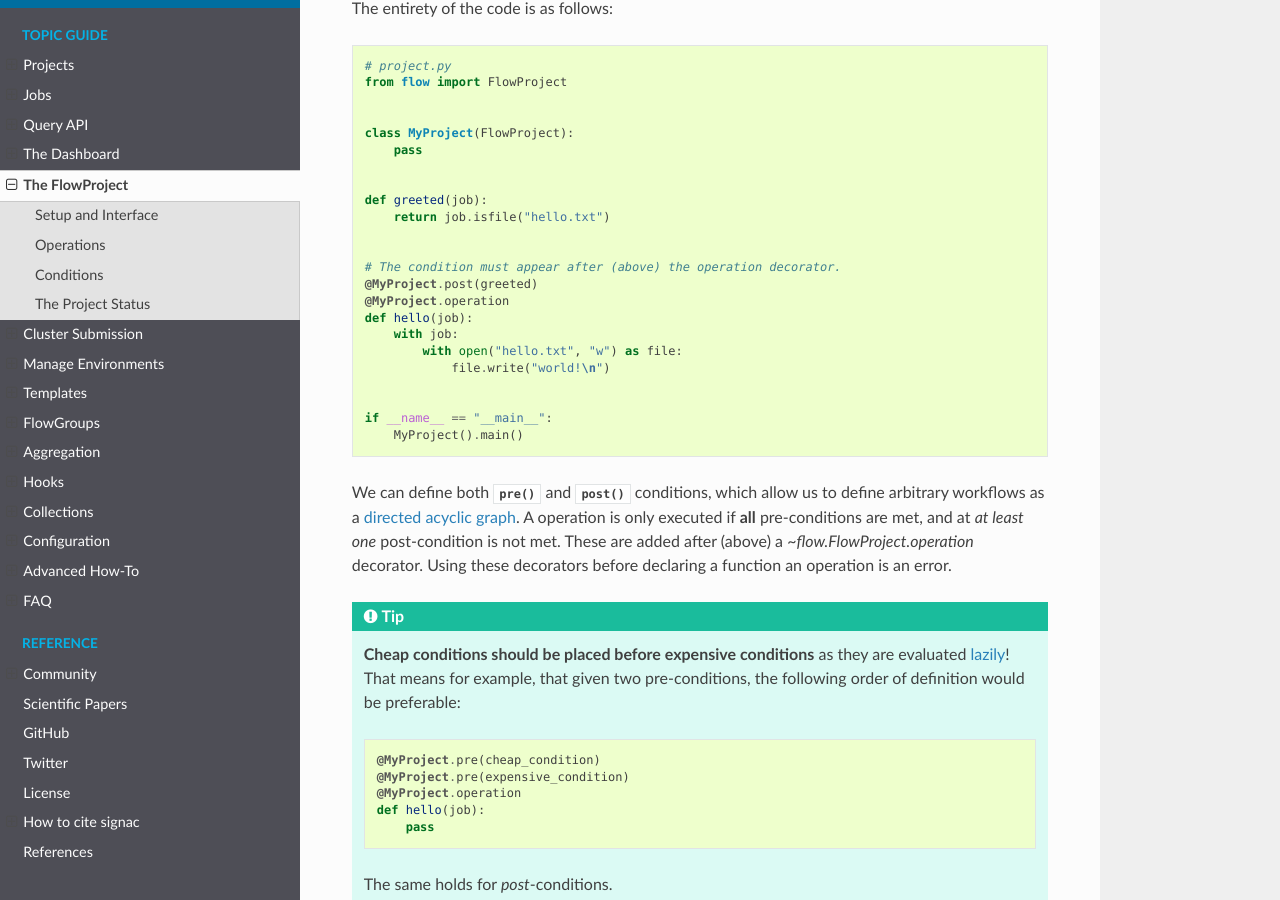
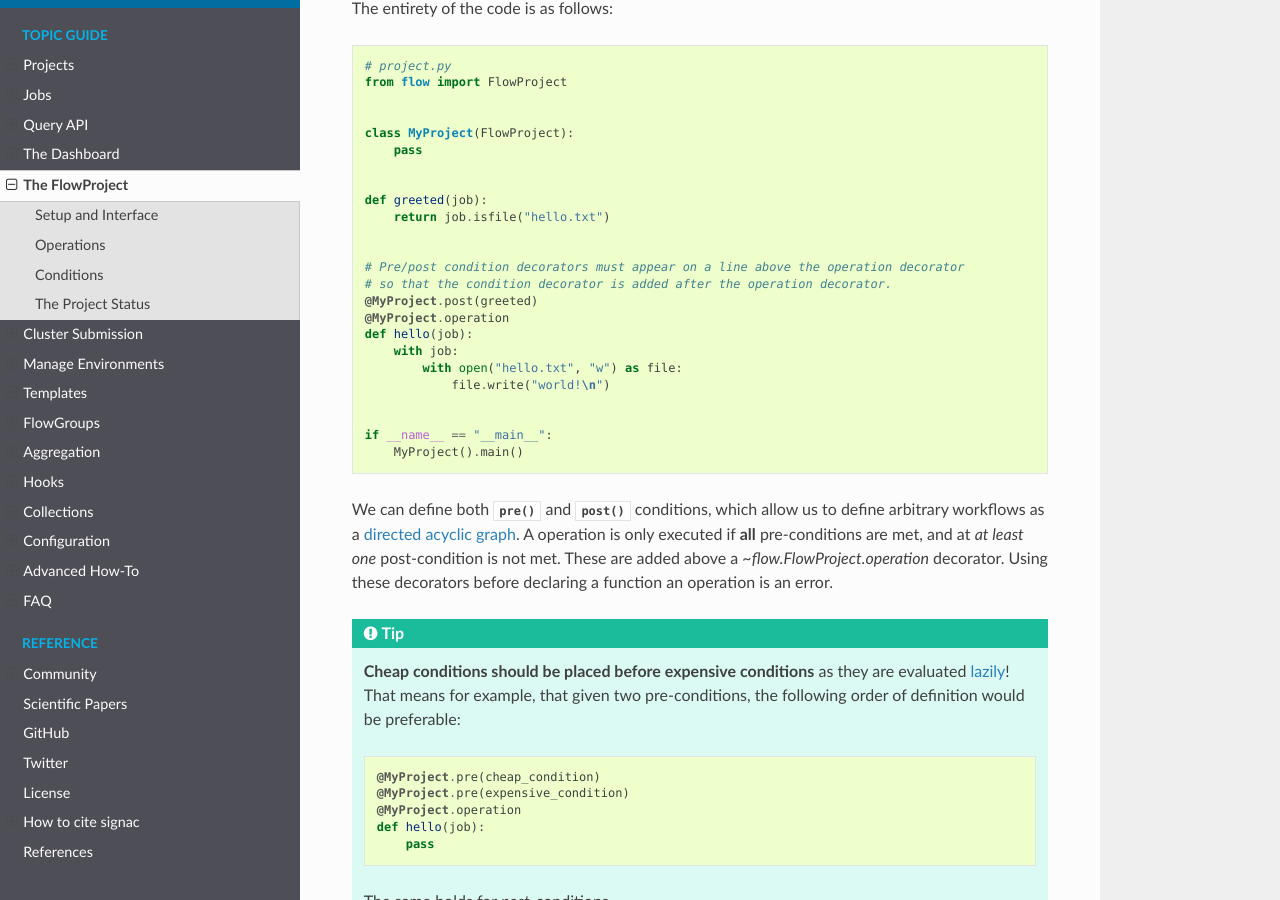
Before and after one commit to glotzerlab/signac-docs, a Sphinx documentation site: the page built from docs/source/flow-project.rst, in a window 1280 px wide and 900 px high, scrolled down 2447 px. Built offline with Sphinx 7.4.7 and the Read the Docs theme 2.0.0, drawn with Linux system fonts in a browser that asks for light colours.

Commit message:
Improve comment wording on decorator ordering
Co-authored-by: Corwin Kerr <cbkerr@umich.edu>

```diff
--- a/docs/source/flow-project.rst
+++ b/docs/source/flow-project.rst
@@ -128,7 +128,8 @@ The entirety of the code is as follows:
         return job.isfile("hello.txt")
 
 
-    # The condition must appear after (above) the operation decorator.
+    # Pre/post condition decorators must appear on a line above the operation decorator
+    # so that the condition decorator is added after the operation decorator.
     @MyProject.post(greeted)
     @MyProject.operation
     def hello(job):
@@ -142,7 +143,7 @@ The entirety of the code is as follows:
 
 We can define both :py:meth:`~flow.FlowProject.pre` and :py:meth:`~flow.FlowProject.post` conditions, which allow us to define arbitrary workflows as a `directed acyclic graph <https://en.wikipedia.org/wiki/Directed_acyclic_graph>`__.
 A operation is only executed if **all** pre-conditions are met, and at *at least one* post-condition is not met.
-These are added after (above) a `~flow.FlowProject.operation` decorator.
+These are added above a `~flow.FlowProject.operation` decorator.
 Using these decorators before declaring a function an operation is an error.
 
 .. tip::
```
